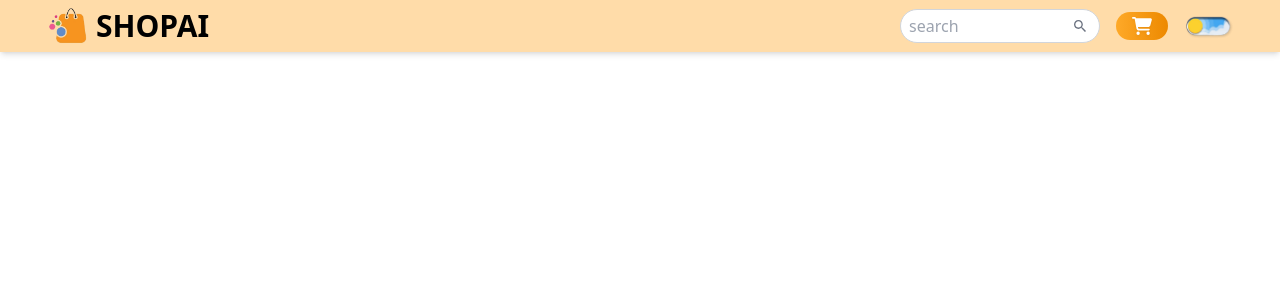
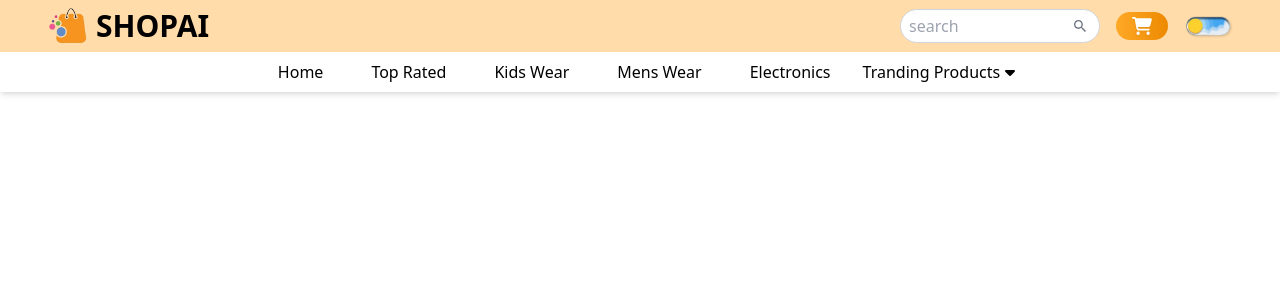
Before and after one commit to OzomakiDzWeb/Ecommerce-Website-clothes, a React (Vite) app: page / in a window 1280 px wide. Shown: the top 300 px of the page. Built offline with nearby package versions, Linux system fonts and the light colour scheme.

Commit message:
Navbar lower

```diff
--- a/src/component/Navbar.jsx
+++ b/src/component/Navbar.jsx
@@ -1,8 +1,54 @@
 import React from "react";
 import logo from "../assets/logo.png";
 import { IoMdSearch } from "react-icons/io";
-import {FaCartShopping} from "react-icons/fa6"
+import { FaCartShopping } from "react-icons/fa6";
+import { FaCaretDown } from "react-icons/fa6";
 import DarkMode from "./DarkMode";
+
+const Menu = [
+  {
+    id: 1,
+    name: "Home",
+    link: "/#",
+  },
+  {
+    id: 2,
+    name: "Top Rated",
+    link: "/#services",
+  },
+  {
+    id: 3,
+    name: "Kids Wear",
+    link: "/#",
+  },
+  {
+    id: 3,
+    name: "Mens Wear",
+    link: "/#",
+  },
+  {
+    id: 3,
+    name: "Electronics",
+    link: "/#",
+  },
+];
+const DropdownLinks = [
+  {
+    id: 1,
+    name: "Trending Products",
+    link: "/#",
+  },
+  {
+    id: 2,
+    name: "Best Selling",
+    link: "/#",
+  },
+  {
+    id: 3,
+    name: "Top Rated",
+    link: "/#",
+  },
+];
 const Navbar = () => {
   return (
     <div className="shadow-md bg-white dark:bg-gray-900 dark:text-white duration-200 relative z-40">
@@ -25,7 +71,7 @@
                 <input
                   type="text"
                   placeholder="search"
-                  className="w-[200px] sm:w-[200px] group-hover:w-[300px] transition-all duration-300 rounded-full border border-gray-300 px-2 py-1 focus:outline-none focus:border-1 focus:border-primary"
+                  className="w-[200px] sm:w-[200px] group-hover:w-[300px] transition-all duration-300 rounded-full border border-gray-300 px-2 py-1 focus:outline-none focus:border-1 focus:border-primary dark:bg-gray-800 dark:border-gray-500"
                 />
                 <IoMdSearch className="text-gray-500 group-hover:text-primary absolute top-1/2 -translate-y-1/2 right-3" />
               </div>
@@ -42,12 +88,49 @@
             </button>
             {/* dark button */}
             <div>
-               <DarkMode/>
+              <DarkMode />
             </div>
           </div>
         </div>
       </div>
       {/* lower navbar */}
+      <div className="flex justify-center">
+        <ul className="sm:flex hidden items-center gap-4">
+          {Menu.map((data) => (
+            <li key={data.id}>
+              <a
+                href={data.link}
+                className="inline-block px-4 hover:text-primary duration-200"
+              >
+                {data.name}
+              </a>
+            </li>
+          ))}
+          {/* drop down */}
+          <li className="group relative cursor-pointer">
+            <a href="#" className="flex items-center gap-[2px] py-2">
+              Tranding Products
+              <span>
+                <FaCaretDown className="transition-all duration-200 group-hover:rotate-180" />
+              </span>
+            </a>
+            <div className="absolute z-[9999] hidden group-hover:block w-[150px] rounded-md bg-white p-2 text-black shadow-md">
+              <ul>
+                {DropdownLinks.map((data) => (
+                  <li key={data.id}>
+                    <a
+                      href={data.link}
+                      className="inline-block w-full rounded-md p-2 hover:bg-primary/20 "
+                    >
+                      {data.name}
+                    </a>
+                  </li>
+                ))}
+              </ul>
+            </div>
+          </li>
+        </ul>
+      </div>
     </div>
   );
 };
```
